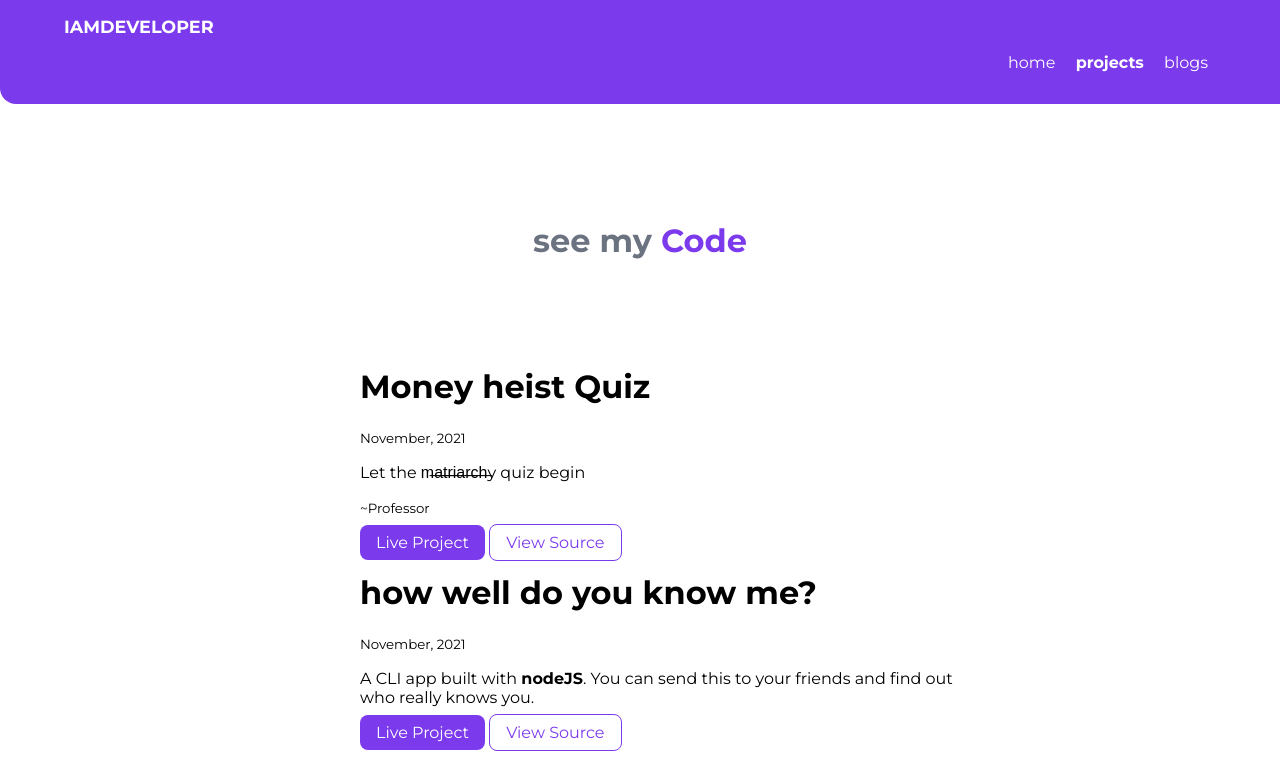
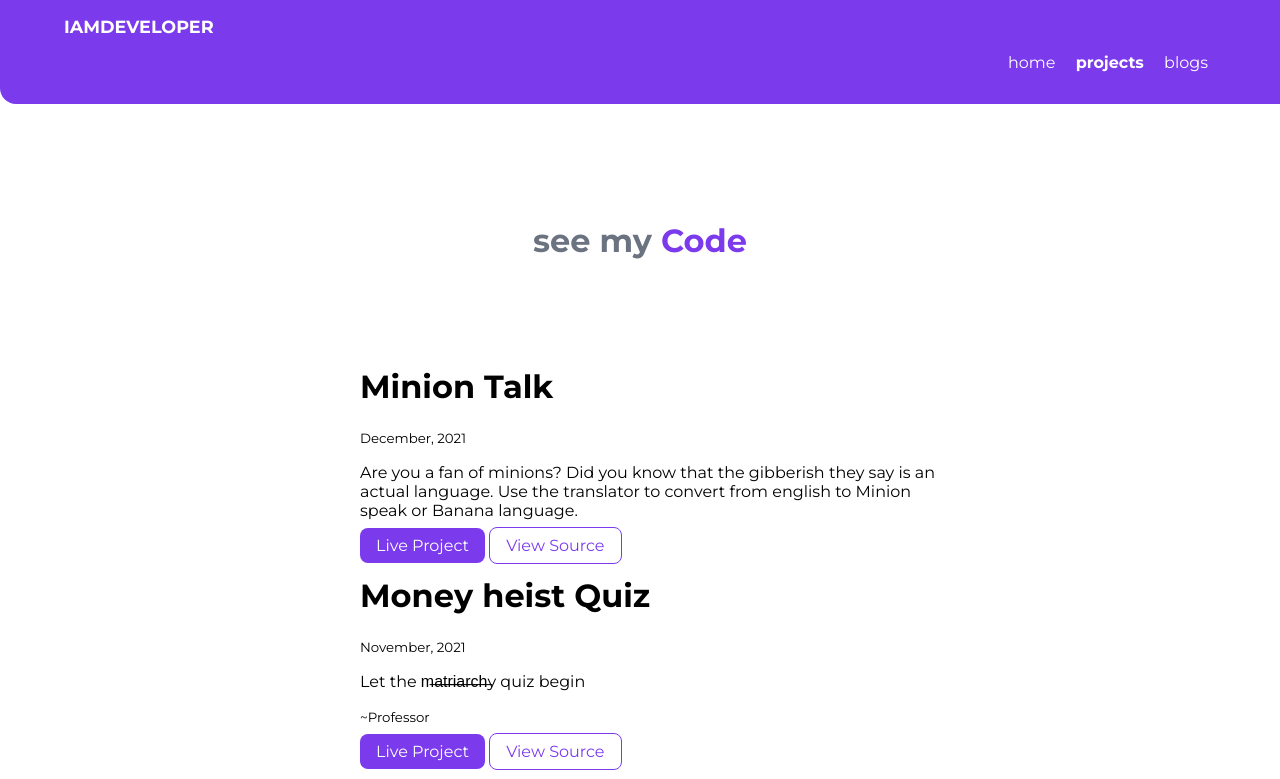
Before and after one commit to shubhsardana29/my-portfolio, a plain HTML site: page projects.html in a window 1280 px wide. Shown: the top 779 px of the page. Drawn offline with Linux system fonts and the light colour scheme.

Commit message:
marksix done

```diff
--- a/projects.html
+++ b/projects.html
@@ -29,6 +29,18 @@
 
       <ul reversed class="list-non-bullet">
         <li>
+          <div class="container center-container">
+              <h1>Minion Talk</h1>
+          <small>December, 2021</small>
+          <p>Are you a fan of minions? Did you know that the gibberish they say is an actual language. Use the translator to convert from english to Minion speak or Banana language.  </p>
+          <a class="link link-primary" href="https://talk-banana-lang.netlify.app/" >Live Project</a>
+
+          <a class="link link-secondary" href="https://github.com/shubhsardana29/neogcamp-banana-speak" >View Source</a>
+      </div>
+
+      </li>
+
+        <li>
             <div class="container center-container">
                 <h1>Money heist Quiz</h1>
             <small>November, 2021</small>
```
Also changed, not shown: lib/components.html (+1 -1 lines).
